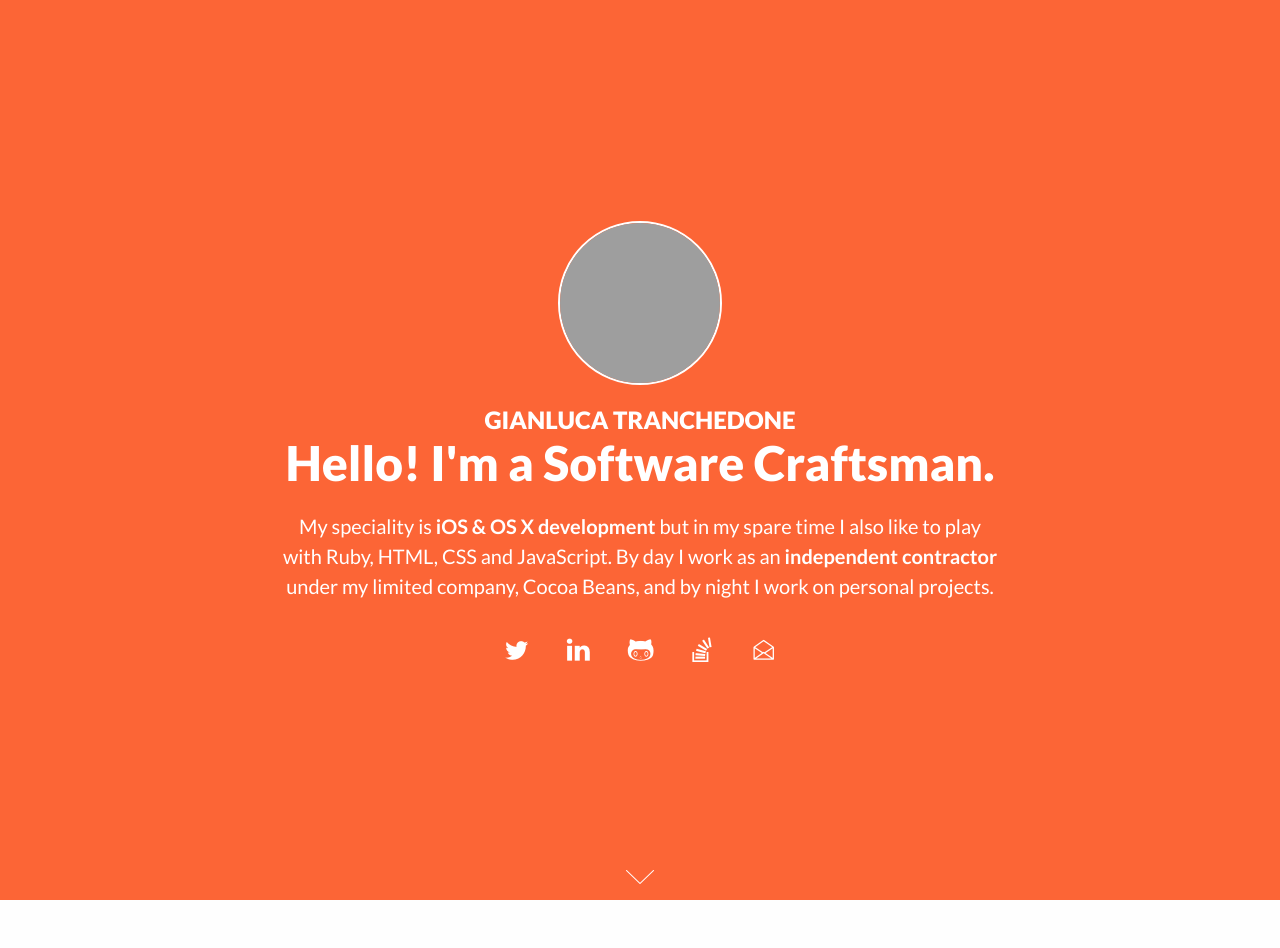
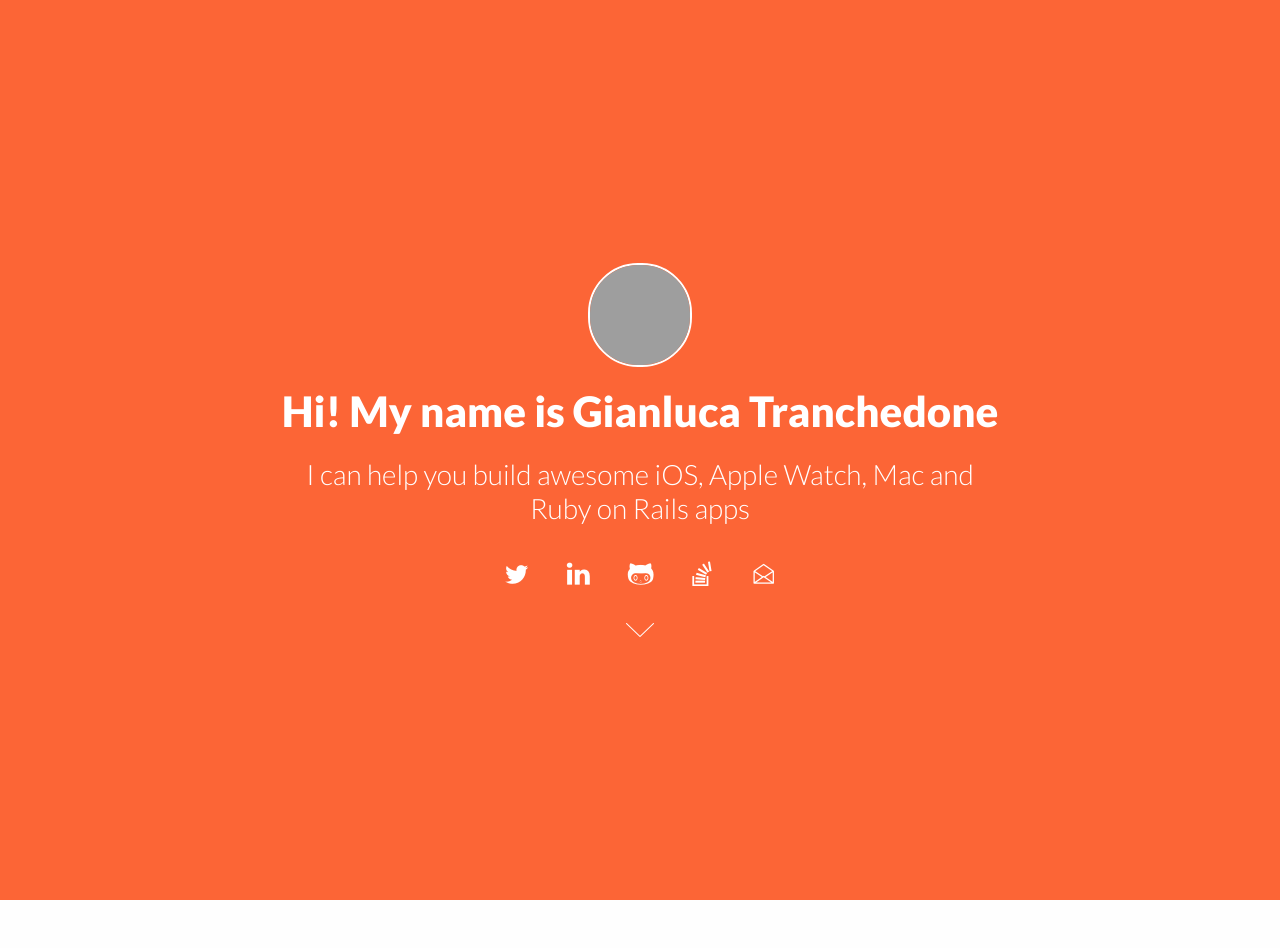
Before and after one commit to gtranchedone/gtranchedone.github.io, a Jekyll site: the page built from index.html, in a window 1280 px wide. Shown: the top 948 px of the page. Built offline with Jekyll 4.4.1, drawn with Linux system fonts in a browser that asks for light colours; nearby versions of some CDN libraries; Markdown is read by kramdown in place of the engine named in the settings; the list of posts is cut into pages by our own code; grey boxes are pictures that could not be loaded.

Commit message:
Improving home page layout

```diff
--- a/assets/css/index.scss
+++ b/assets/css/index.scss
@@ -25,64 +25,65 @@
 
 #intro {
     position: relative;
-}
+    text-align: center;
+	margin: 0.5em auto;
+	max-width: 750px;
 
-#intro h1 {
+    h1 {
 	    padding: 0px;
-	margin: 0.4em;
-	margin-top: 0px;
+        margin: 0.3em;
         color: inherit;
-	font-size: 48px;
+        font-size: 42px;
         text-transform: none;
     }
 
-#intro h3 {
-	margin: 0px;
+    h3 {
         padding: 0px;
+	    margin: 0.3em;
         color: inherit;
-	font-size: 24px;
-	font-weight: 900;
+        font-size: 28px;
+        font-weight: 300;
         line-height: normal;
-	text-transform: uppercase;
+        text-transform: none;
     }
 
-#intro p {
-	max-width: 720px;
-	margin: 0px auto;
-	text-align: center;
+    p {
+	    margin: 0.3em;
     }
 
-#main a {
+    .profile_picture {
+	    border: 2px white solid;
+	    border-radius: 50px;
+	    margin: 0.3em auto;
+	    width: 100px;
+	    height: auto;
+    }
+}
+
+#main {
+    a {
+	    color: #F8C72E;
+
+	    &:hover {
+            color: #44E9BC;
+        }
+
+        &:visited {
             color: #F8C72E;
         }
 
-#main a:hover {
+        &:visited:hover {
             color: #44E9BC;
         }
-
-#main a:visited {
-	color: #F8C72E;
     }
-
-#main a:visited:hover {
-	color: #44E9BC;
-}
-
-#profile_picture {
-	border: 2px white solid;
-	border-radius: 100px;
-	margin: 20px auto;
-	width: 160px;
-	height: auto;
 }
 
 #social {
-	margin: 20px;
+	margin: 0.5em;
 }
 
 #arrow_down {
-	margin: -30px auto 0px auto;
-	padding-bottom: 30px;
+	margin: 0.5em auto;
 }
 
 /*****************************************************************************/
@@ -93,62 +94,11 @@
 
 .socialButton {
 	color: white;
-}
 
-.socialButton:hover {
+    &:hover {
 	    color: #F8C72E;
     }
-
-/*
-#links {
-	margin: 25px auto;
-	-webkit-transition: all 0.25s ease-in-out;
-    -moz-transition: all 0.25s ease-in-out;
-    -o-transition: all 0.25s ease-in-out;
 }
-*/
-
-/*
-#socialButtonTwitter {
-	background-color: #26A6D1;
-}
-
-#socialButtonTwitter:hover {
-	background-color: #D9592E;
-}
-
-#socialButtonLinkedIn {
-	background-color: #3F729B;
-}
-
-#socialButtonLinkedIn:hover {
-	background-color: #F08557;
-}
-
-#socialButtonGitHub {
-	background-color: #DD4B39;
-}
-
-#socialButtonGitHub:hover {
-	background-color: #22B4C6;
-}
-
-#socialButtonEmail {
-	background-color: #F1C40F;
-}
-
-#socialButtonEmail:hover {
-	background-color: #6414A2;
-}
-
-#socialButtonStackOverflow {
-	background-color: #F29C36;
-}
-
-#socialButtonStackOverflow:hover {
-	background-color: #26AB64;
-}
-*/
 
 /*****************************************************************************/
 /*
@@ -168,12 +118,14 @@
 
 @media only screen and (max-width: 568px) {
 
-    #intro h1 {
-        font-size: 34px;
+    #intro {
+        h1 {
+            font-size: 24px;
         }
 
-    #intro h3 {
-        font-size: 20px;
+        h3 {
+            font-size: 24px;
+        }
     }
 
     .slide-button {
--- a/index.html
+++ b/index.html
@@ -7,17 +7,16 @@ title: Gianluca Tranchedone
 <div class="centered_content_container" id="main">
 	<div class="centered_content">
 		<div id="intro">
-			<img id="profile_picture" src="http://www.gravatar.com/avatar/2b98c09b232d45d7b03fd6804ed23e40?s=400" alt="Gianluca's Profile Picture" />
-			<h3>Gianluca Tranchedone</h3>
-			<h1>Hello! I'm a Software Craftsman.</h1>
-			<p>
-				My speciality is <strong>iOS & OS X development</strong> but in my spare time I also like to play with Ruby, HTML, CSS and JavaScript. By day I work as an <strong>independent contractor</strong> under my limited company, Cocoa Beans, and by night I work on personal projects.
-			</p>
+			<img class="profile_picture" src="http://www.gravatar.com/avatar/2b98c09b232d45d7b03fd6804ed23e40?s=400" alt="Gianluca's Profile Picture" />
+			<h1>Hi! My name is Gianluca Tranchedone</h1>
+			<h3>I can help you build awesome iOS, Apple Watch, Mac and Ruby on Rails apps</h3>
 		</div>
 		{% include social_links.html %}
+		<a href="#posts" class="slide-button">
+    		<img id="arrow_down" src="{{ site.imagesurl }}index_main_arrow_down.png" width="28px">
+        </a>
 	</div>
 </div>
-<a href="#posts" class="slide-button"><img id="arrow_down" src="{{ site.imagesurl }}index_main_arrow_down.png" width="28px"></a>
 <section id="posts">
 	{% include blog_excerpts.html %}
 </section>
```
Also changed, not shown: 4 other files. Lines whose indentation alone changed are shown as unchanged.
